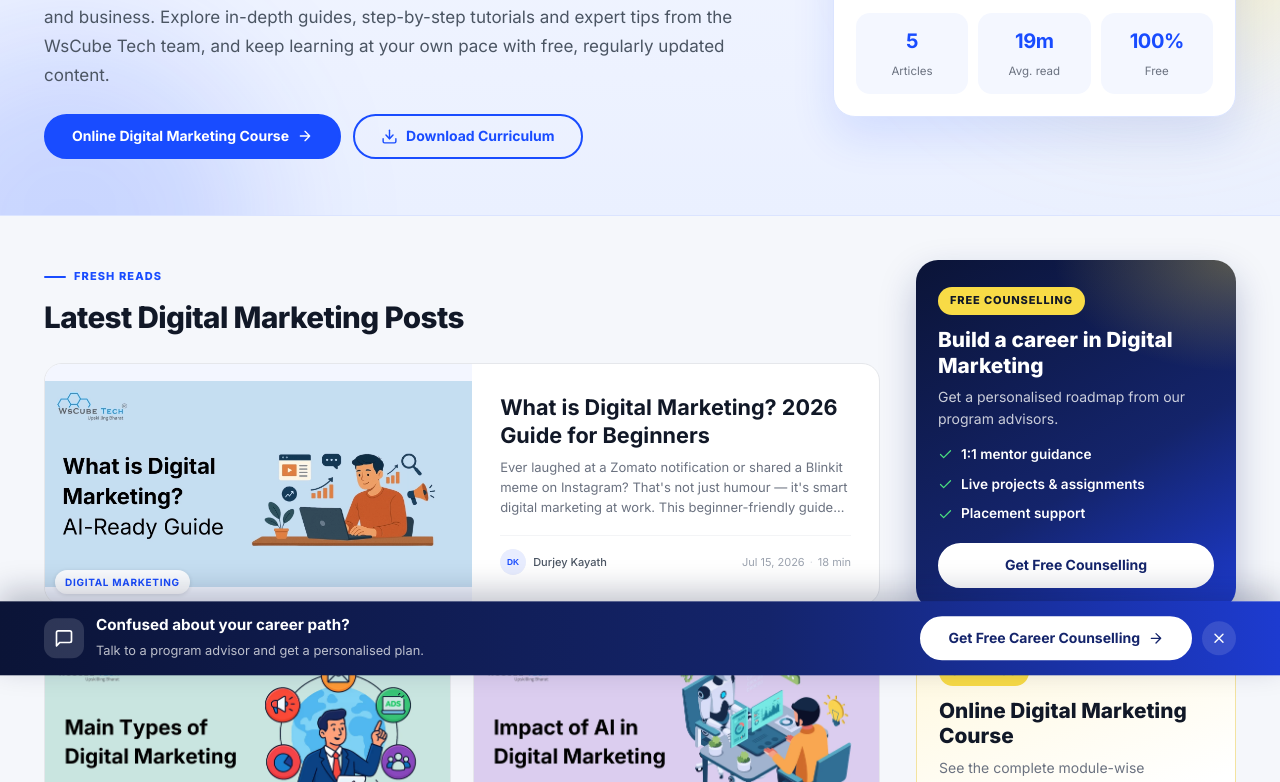
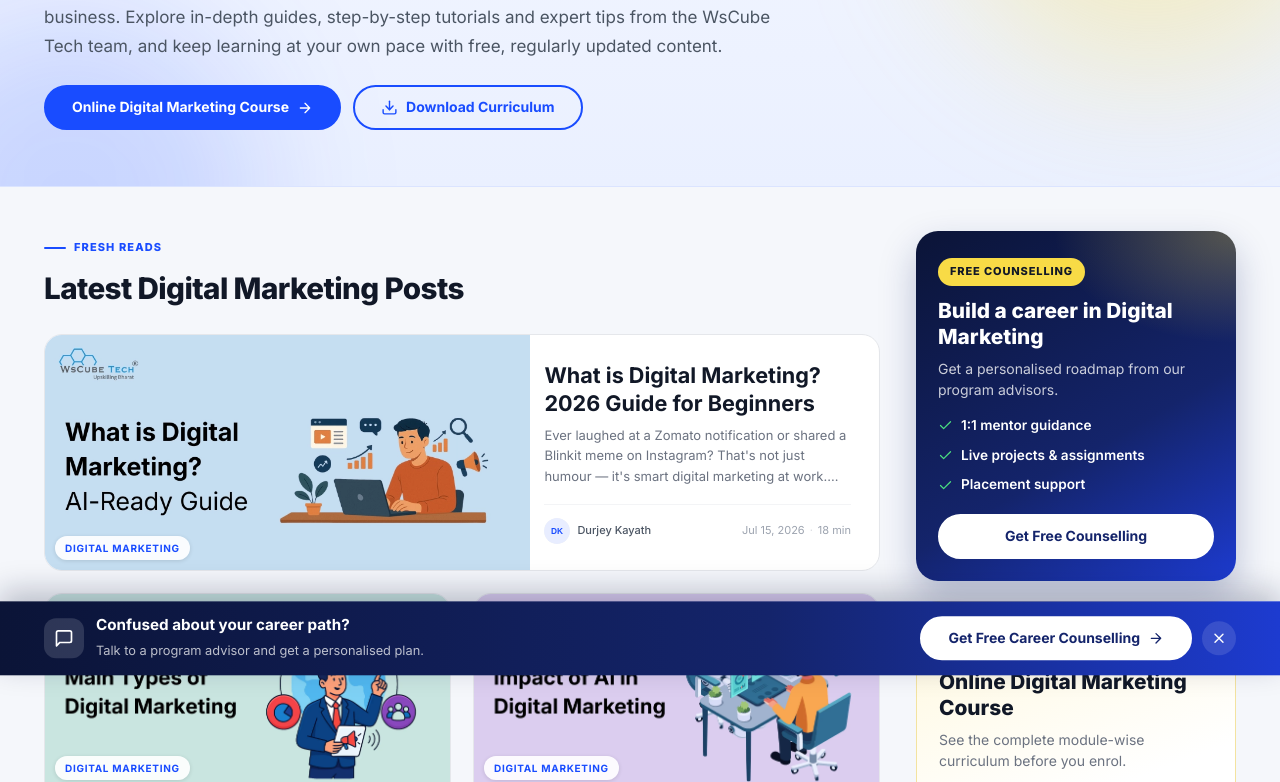
Before and after one commit to monsadev/wscube-blog-static, a plain HTML site: page category.html in a window 1280 px wide. Shown: the part 206-988 px from the top of the page. Drawn offline with Linux system fonts and the light colour scheme.

Commit message:
innerpages chnges

```diff
--- a/assets/css/pages.css
+++ b/assets/css/pages.css
@@ -2394,3 +2394,63 @@ body.has-fixbar .pg-top {
     display: none;
   }
 }
+
+/* hero: single column, no side card */
+.pg-hero-grid { grid-template-columns: minmax(0, 1fr); }
+.pg-hero-grid .pg-intro { max-width: 760px; }
+
+/* post cards: image box matches image ratio, no extra height */
+.pg-posts .acard-img,
+#related-grid .acard-img {
+  padding-top: 0;
+  aspect-ratio: 827 / 400;
+  height: auto;
+}
+.pg-posts .acard-img img,
+#related-grid .acard-img img {
+  object-fit: cover;
+}
+@media (min-width: 761px) {
+  .pg-posts:not(.pg-rel3) .acard:first-child { align-items: center; }
+  .pg-posts:not(.pg-rel3) .acard:first-child .acard-img {
+    height: auto;
+    min-height: 0;
+    aspect-ratio: 827 / 400;
+  }
+}
+
+@media (min-width: 761px) {
+  .pg-posts:not(.pg-rel3) .acard:first-child {
+    grid-template-columns: 1.3fr 1fr;
+    align-items: stretch;
+  }
+  .pg-posts:not(.pg-rel3) .acard:first-child .acard-img {
+    height: 100%;
+    aspect-ratio: 827 / 400;
+  }
+}
+
+/* topic cards: one per row */
+.pg-topics { grid-template-columns: minmax(0, 1fr) !important; }
+
+/* footer content: show ~7 lines before Read more */
+.pg-seo-body { max-height: 270px; }
+.pg-seo-body::after { height: 70px; }
+.pg-seo.open .pg-seo-body { max-height: 1600px; }
+
+/* text-style read more, ~11 lines preview */
+.pg-seo-body { max-height: 400px; }
+.pg-seo-btn {
+  background: none !important;
+  border: 0 !important;
+  box-shadow: none !important;
+  padding: 0 !important;
+  margin-top: 10px;
+  border-radius: 0 !important;
+  color: var(--blue);
+  font-weight: 700;
+  text-decoration: underline;
+  text-underline-offset: 3px;
+  cursor: pointer;
+}
+.pg-seo-btn:hover { background: none !important; color: #0f36c9; }
--- a/category.html
+++ b/category.html
@@ -120,24 +120,7 @@
             ' Explore in-depth guides, step-by-step tutorials and expert tips from the WsCube Tech team, and keep learning at your own pace with free, regularly updated content.</p>' +
             '<div class="pg-hero-actions">' +
             actions +
-            '</div></div>' +
-            '<div class="pg-hero-card"><div class="pg-hero-card-top"><span class="pg-cat-ico" style="background:' +
-            c.bgColor +
-            ';color:' +
-            c.color +
-            '">' +
-            icon +
-            '</span>' +
-            '<div><b>' +
-            esc(c.name) +
-            '</b><span>Free expert-written guides</span></div></div>' +
-            '<div class="pg-hero-stats"><div><b>' +
-            state.arts.length +
-            '</b><span>Articles</span></div><div><b>' +
-            (avg || '—') +
-            (avg ? 'm' : '') +
-            '</b><span>Avg. read</span></div><div><b>100%</b><span>Free</span></div></div></div>' +
-            '</div></div>';
+            '</div></div></div></div>';
         }
 
         /* ---------- inline CTA ---------- */
@@ -429,12 +412,12 @@
           if (cfg.cities) {
             var pin = PG.svg('<path d="M21 10c0 7-9 13-9 13s-9-6-9-13a9 9 0 0 1 18 0z"/><circle cx="12" cy="10" r="3"/>', 20);
             var tiles = PG.CITIES.map(function (ct, i) {
-              return '<a class="pg-city' + (i >= 8 ? ' is-extra' : '') + '" href="#" data-open-lead="Get Free Career Counselling"><span class="pg-city-ico">' + pin + '</span><span class="pg-city-t"><b>' + ct + '</b><small>' + esc(cfg.short) + ' Course</small></span><em aria-hidden="true">→</em></a>';
+              return '<a class="pg-city' + '' + '" href="#" data-open-lead="Get Free Career Counselling"><span class="pg-city-ico">' + pin + '</span><span class="pg-city-t"><b>' + ct + '</b><small>' + esc(cfg.short) + ' Course</small></span><em aria-hidden="true">→</em></a>';
             }).join('');
             out +=
               '<div class="pg-cities-panel" id="pg-cities"><div class="pg-cities-head"><div><span class="pg-eyebrow">Near You</span><h2 class="pg-h2">' + esc(state.cat.name) + ' Courses by City</h2>' +
               '<p class="pg-sub">Find ' + esc(cfg.short) + ' training programs in your city.</p></div>' +
-              '<button class="pgb pgb--ghost pgb--sm" type="button" id="pg-cities-btn" aria-expanded="false">Show all ' + PG.CITIES.length + ' cities</button></div>' +
+              '</div>' +
               '<div class="pg-cities">' + tiles + '</div></div>';
           }          return out + '</div></section>';
         }
@@ -541,14 +524,6 @@
             storiesSectionHTML();
 
           bindContent();
-          var cb = document.getElementById('pg-cities-btn');
-          if (cb)
-            cb.addEventListener('click', function () {
-              var p = document.getElementById('pg-cities');
-              var open = p.classList.toggle('open');
-              cb.textContent = open ? 'Show fewer cities' : 'Show all ' + PG.CITIES.length + ' cities';
-              cb.setAttribute('aria-expanded', String(open));
-            });
           var seo = document.getElementById('pg-seo');
           document.getElementById('pg-seo-btn').addEventListener('click', function () {
             var open = seo.classList.toggle('open');
```
